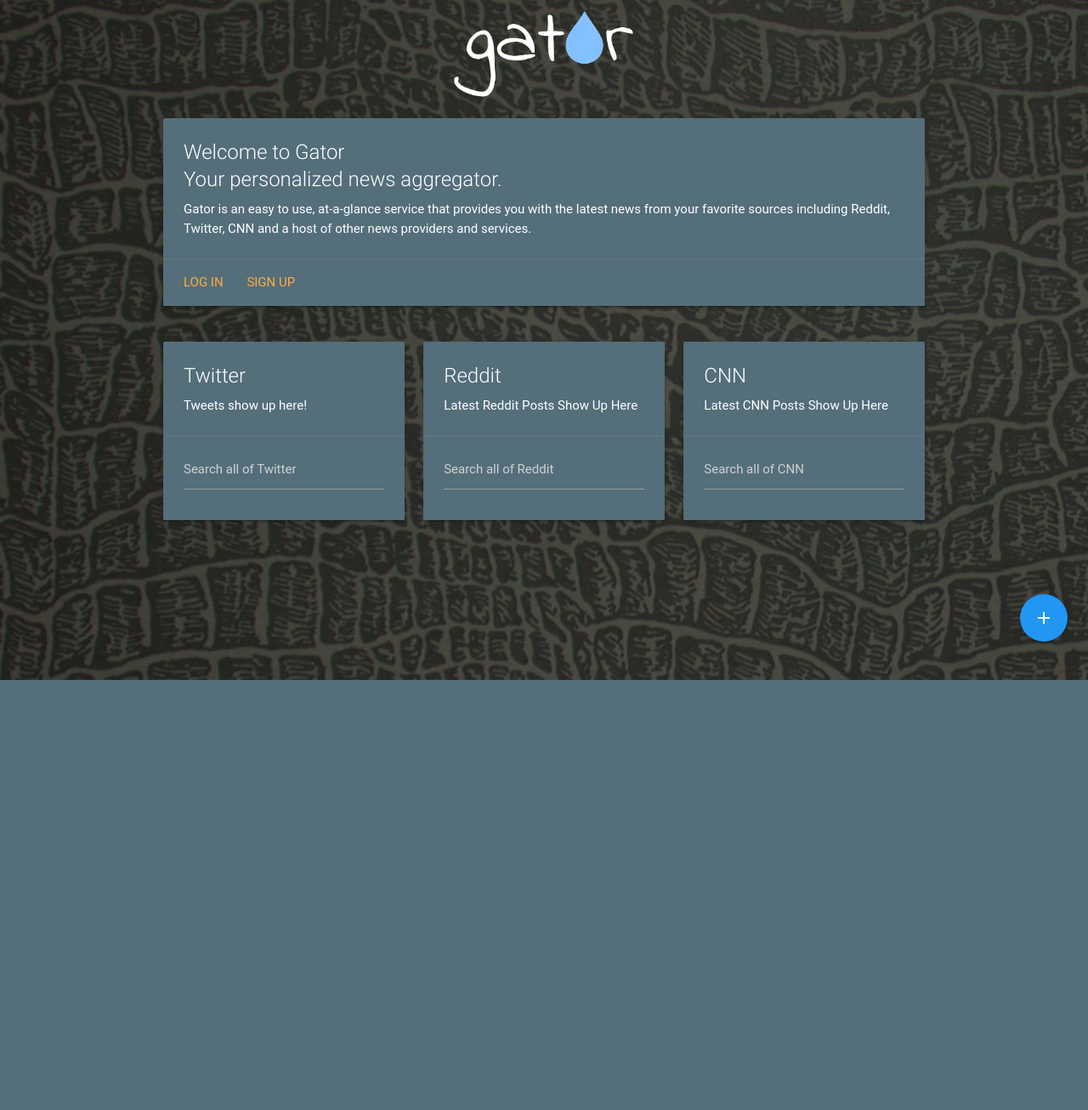
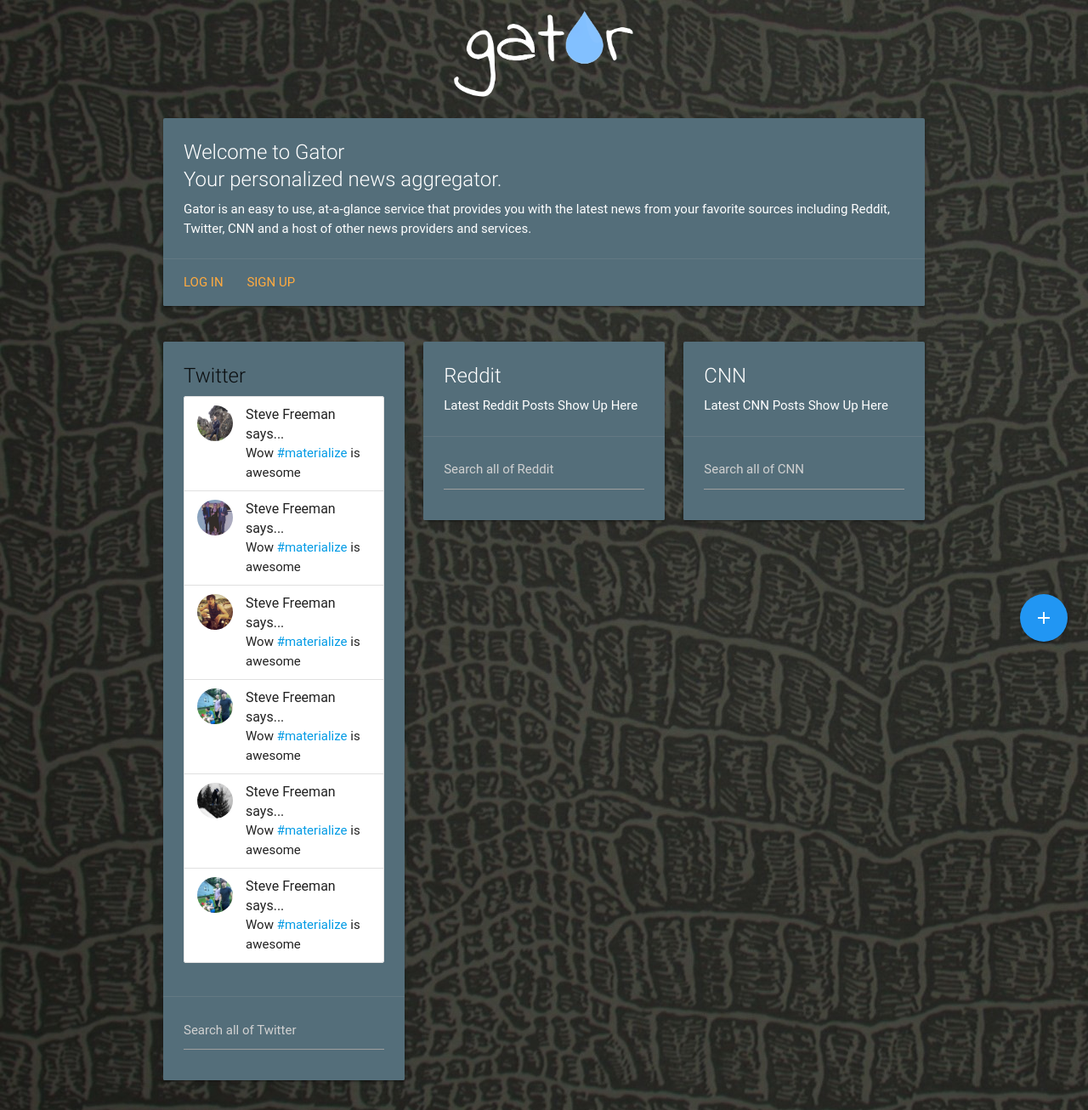
Before and after one commit to mlin2814/Gator, a PHP site: page / in a window 1280 px wide. Shown: the whole page at 85% size. Before the commit the page ends 800 px from the top, so only its background shows below. Run offline with PHP 8.4, Linux system fonts and the light colour scheme; some libraries are stand-ins or nearby versions; some web fonts are replaced.

Commit message:
Updated the Twitter tab to simulate tweets

```diff
--- a/assets/css/style.css
+++ b/assets/css/style.css
@@ -1,5 +1,5 @@
 body{
-	background-color: #2962ff;
+	background-color: darkgrey;
 	background-image: url("../images/gatorbg.jpg");
 }
 
--- a/index.html
+++ b/index.html
@@ -27,9 +27,40 @@
 		<div class="row">
         <div class="col s4 m4">
           <div class="card blue-grey darken-1">
-            <div class="card-content white-text">
+            <div class="card-content">
               <span class="card-title">Twitter</span>
-              <p>Tweets show up here!</p>
+              	<ul class = "collection">
+              		<li class = "collection-item avatar">
+              			<img src="assets/images/profpic1.jpg" alt="" class="circle">
+     					 <span class="title">Steve Freeman says...</span>
+      					<p>Wow <a href = "#">#materialize</a> is awesome</p>
+              		</li>
+              		<li class = "collection-item avatar">
+              			<img src="assets/images/profpic2.jpg" alt="" class="circle">
+     					 <span class="title">Steve Freeman says...</span>
+      					<p>Wow <a href = "#">#materialize</a> is awesome</p>
+              		</li>
+              		<li class = "collection-item avatar">
+              			<img src="assets/images/profpic3.jpg" alt="" class="circle">
+     					 <span class="title">Steve Freeman says...</span>
+      					<p>Wow <a href = "#">#materialize</a> is awesome</p>
+              		</li>
+              		<li class = "collection-item avatar">
+              			<img src="assets/images/profpic4.jpg" alt="" class="circle">
+     					 <span class="title">Steve Freeman says...</span>
+      					<p>Wow <a href = "#">#materialize</a> is awesome</p>
+              		</li>
+              		<li class = "collection-item avatar">
+              			<img src="assets/images/profpic5.jpg" alt="" class="circle">
+     					 <span class="title">Steve Freeman says...</span>
+      					<p>Wow <a href = "#">#materialize</a> is awesome</p>
+              		</li>
+              		<li class = "collection-item avatar">
+              			<img src="assets/images/profpic4.jpg" alt="" class="circle">
+     					 <span class="title">Steve Freeman says...</span>
+      					<p>Wow <a href = "#">#materialize</a> is awesome</p>
+              		</li>
+              	</ul>
             </div>
             <div class="card-action">
             	<input placeholder = "Search all of Twitter" id = "twitSearch" type = "text" class = "validate">
```
Also changed, not shown: assets/images/profpic1.jpg (added), assets/images/profpic2.jpg (added), assets/images/profpic3.jpg (added), assets/images/profpic4.jpg (added), assets/images/profpic5.jpg (added), 1 other file.
